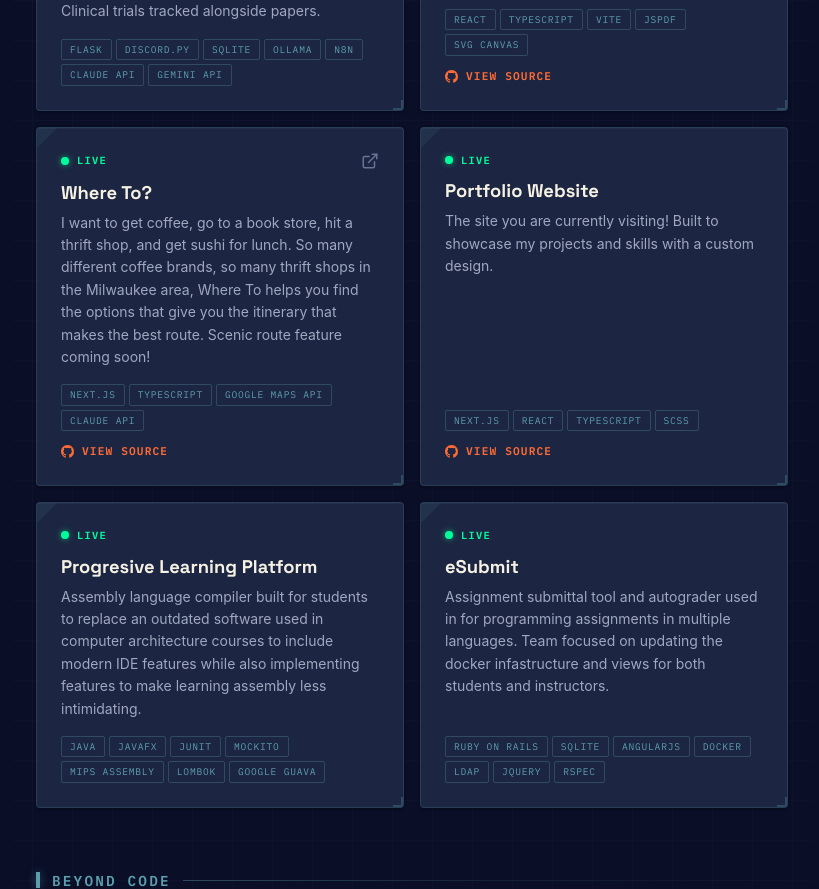
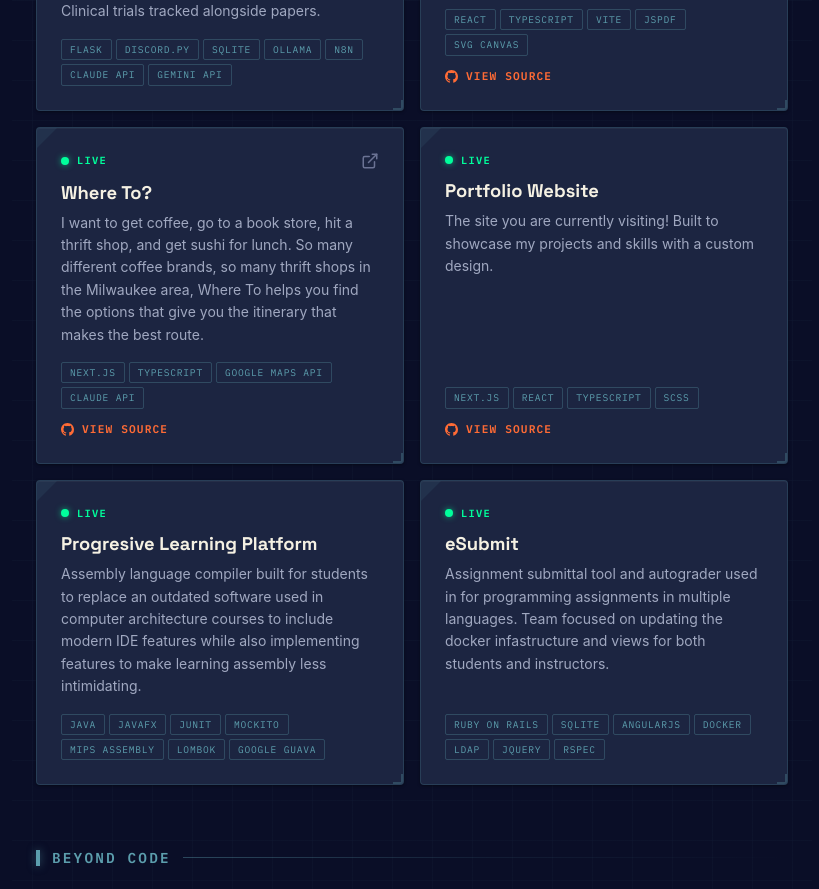
Before and after one commit to k8thompson134/portfolio, a Next.js app: page / in a window 1280 px wide. Shown: the part 1920-2809 px from the top of the page, without its empty margins (228-1047 px from the left). Built offline with nearby package versions, Linux system fonts and the light colour scheme; a web font is replaced by a local one.

Commit message:
Remove unbuilt scenic-route promise from Where To card

```diff
--- a/src/app/page.tsx
+++ b/src/app/page.tsx
@@ -75,7 +75,7 @@ export default function Home() {
           />
           <ProjectCard
             title="Where To?"
-            description="I want to get coffee, go to a book store, hit a thrift shop, and get sushi for lunch. So many different coffee brands, so many thrift shops in the Milwaukee area, Where To helps you find the options that give you the itinerary that makes the best route. Scenic route feature coming soon!"
+            description="I want to get coffee, go to a book store, hit a thrift shop, and get sushi for lunch. So many different coffee brands, so many thrift shops in the Milwaukee area, Where To helps you find the options that give you the itinerary that makes the best route."
             tech={['Next.js', 'TypeScript', 'Google Maps API', 'Claude API']}
             status="live"
             liveUrl="https://whereto.k8thompson.dev"
```
